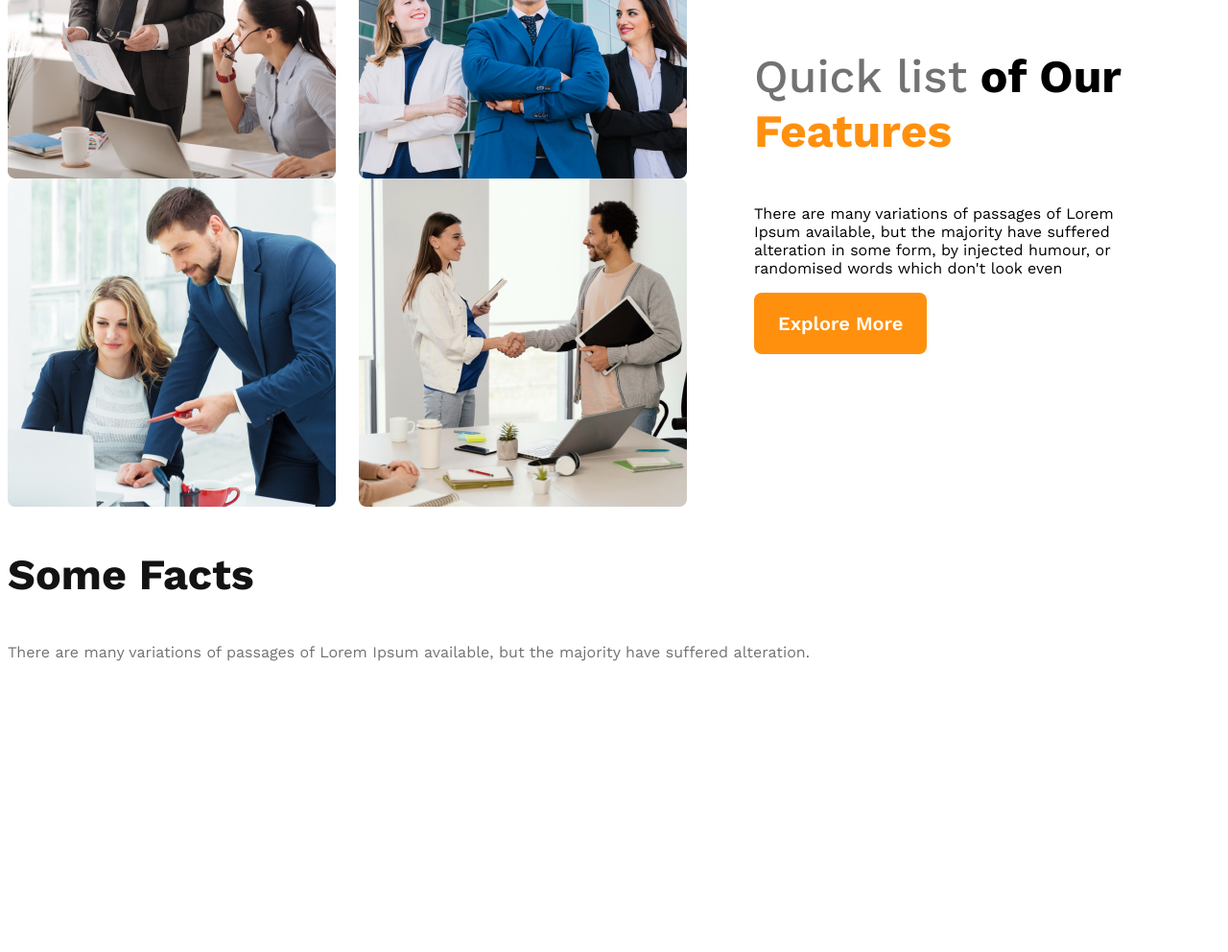
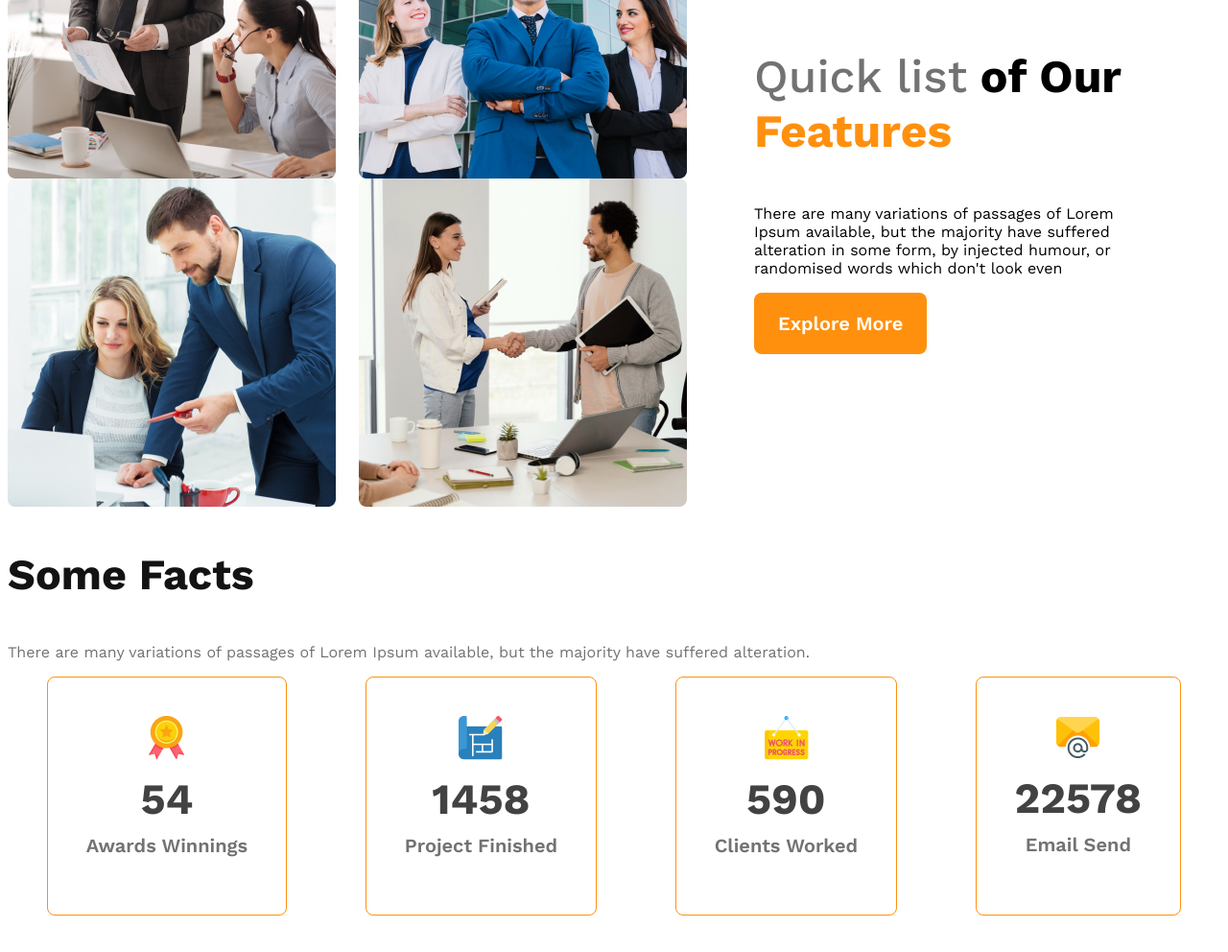
Before and after one commit to mr-pritom-01/g3-architechs, a plain HTML site: page index.html in a window 1280 px wide. Shown: the part 1215-2207 px from the top of the page at 96% size. Before the commit the page ends 1974 px from the top, so only its background shows below. Drawn offline with nearby package versions, Linux system fonts and the light colour scheme.

Commit message:
some facts part something done

```diff
--- a/index.html
+++ b/index.html
@@ -55,6 +55,33 @@
         <section class="facts">
             <h3 class="section-title">Some Facts</h3>
             <p class="text-light-gray">There are many variations of passages of Lorem Ipsum available, but the majority have suffered alteration.</p>
+            <div class="facts-card-container">
+                <!-- .card*4>img+h2.card-status+p.card-title text-light-gray -->
+                <div class="card">
+                    <img src="images/icons/ribon.png" alt="">
+                    <h2 class="card-status">54</h2>
+                    <p class="card-title text-light-gray">
+                        Awards Winnings</p>
+                </div>
+                <div class="card">
+                    <img src="images/icons/projects.png" alt="">
+                    <h2 class="card-status">1458</h2>
+                    <p class="card-title text-light-gray">
+                        Project Finished</p>
+                </div>
+                <div class="card">
+                    <img src="images/icons/customers.png" alt="">
+                    <h2 class="card-status">590</h2>
+                    <p class="card-title text-light-gray">
+                        Clients Worked</p>
+                </div>
+                <div class="card">
+                    <img src="images/icons/email.png" alt="">
+                    <h2 class="card-status">22578</h2>
+                    <p class="card-title text-light-gray">
+                        Email Send</p>
+                </div>
+            </div>
         </section>
     </main>
     <footer>
--- a/styles/styles.css
+++ b/styles/styles.css
@@ -2,7 +2,7 @@
 
 @import url('https://fonts.googleapis.com/css2?family=Work+Sans:wght@400;500;600;700;800&display=swap');
 
-    /* shared styles */
+/* shared styles */
 
 * {
     /* margin: 0px;
@@ -27,6 +27,7 @@
     border: none;
     cursor: pointer;
 }
+
 .section-title {
     font-size: 2.8rem;
     color: #131313;
@@ -105,18 +106,41 @@ main {
     padding-left: 70px;
     padding-right: 70px;
 }
+
 .teams-title {
     font-size: 3rem;
 }
+
 .teams-title .quick-list {
-font-weight: 500;
+    font-weight: 500;
 }
+
 .teams-title .text-features {
     color: #FF900E;
 }
 
-
-
+/* facts section */
+.facts-card-container {
+    display: flex;
+    justify-content: space-around;
+}
+.facts-card-container .card {
+    border-radius: 8px;
+    border: 1px solid #FF900E;
+    text-align: center;
+    padding: 40px;
+}
+.facts-card-container .card-title {
+    font-weight: 600;
+    font-size: 1.25rem;
+    margin-top:5px;
+}
+.facts-card-container .card-status {
+    font-size: 2.8rem;
+    color: #424242;
+    margin-top: 10px;
+    margin-bottom: 10px;
+}
 
 
 
@@ -133,13 +157,14 @@ font-weight: 500;
     }
 
     nav,
-    .teams-container
-    {
+    .teams-container {
         flex-direction: column;
     }
+
     .teams-img-container {
         grid-template-columns: 1fr;
     }
+
     .teams-content {
         padding-left: 20px;
         padding-right: 20px;
@@ -155,8 +180,7 @@ font-weight: 500;
     }
 
     nav,
-    .teams-container
-    {
+    .teams-container {
         flex-direction: column;
         /* flex-direction: column-reverse; */
     }
```
